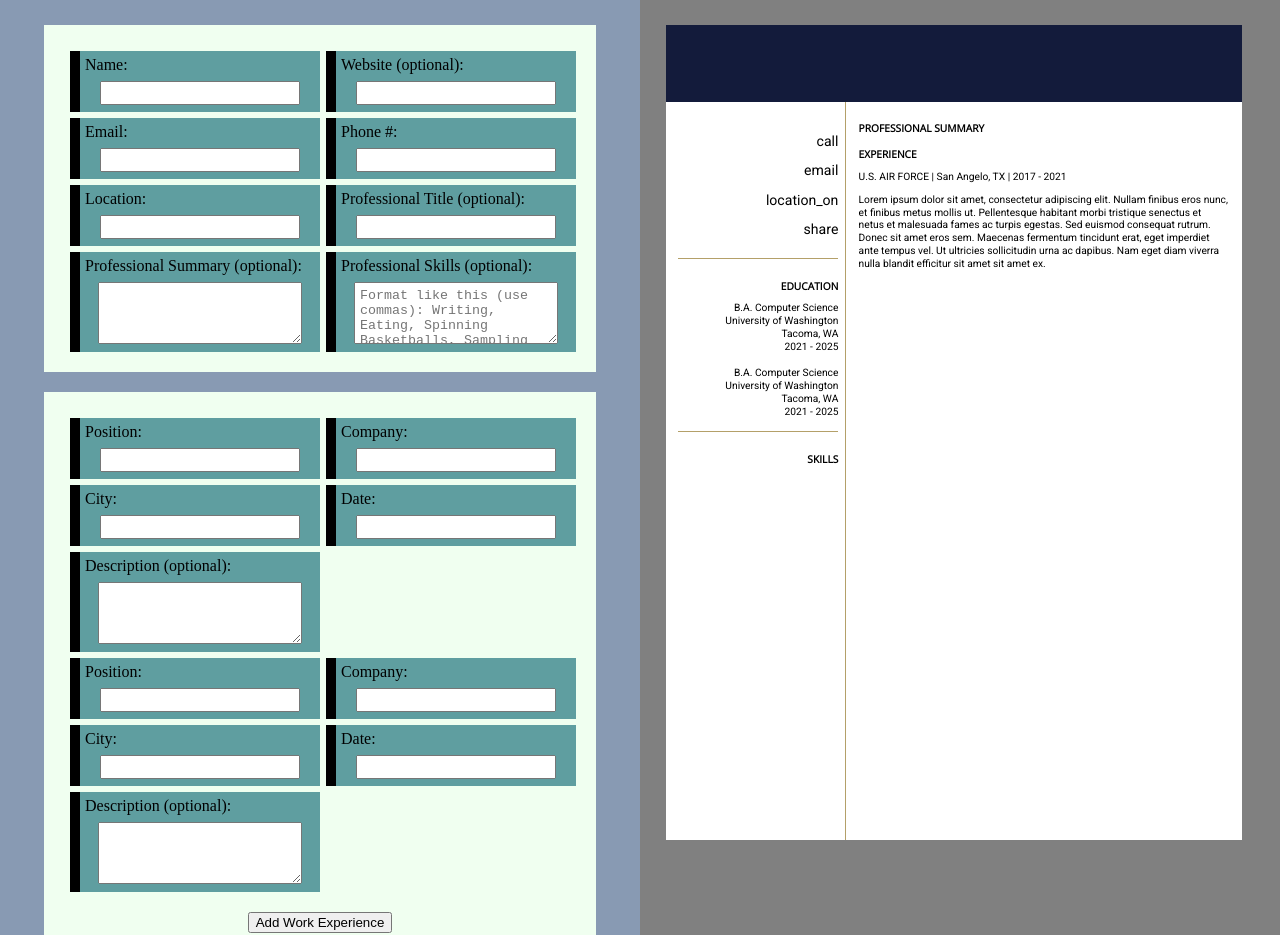
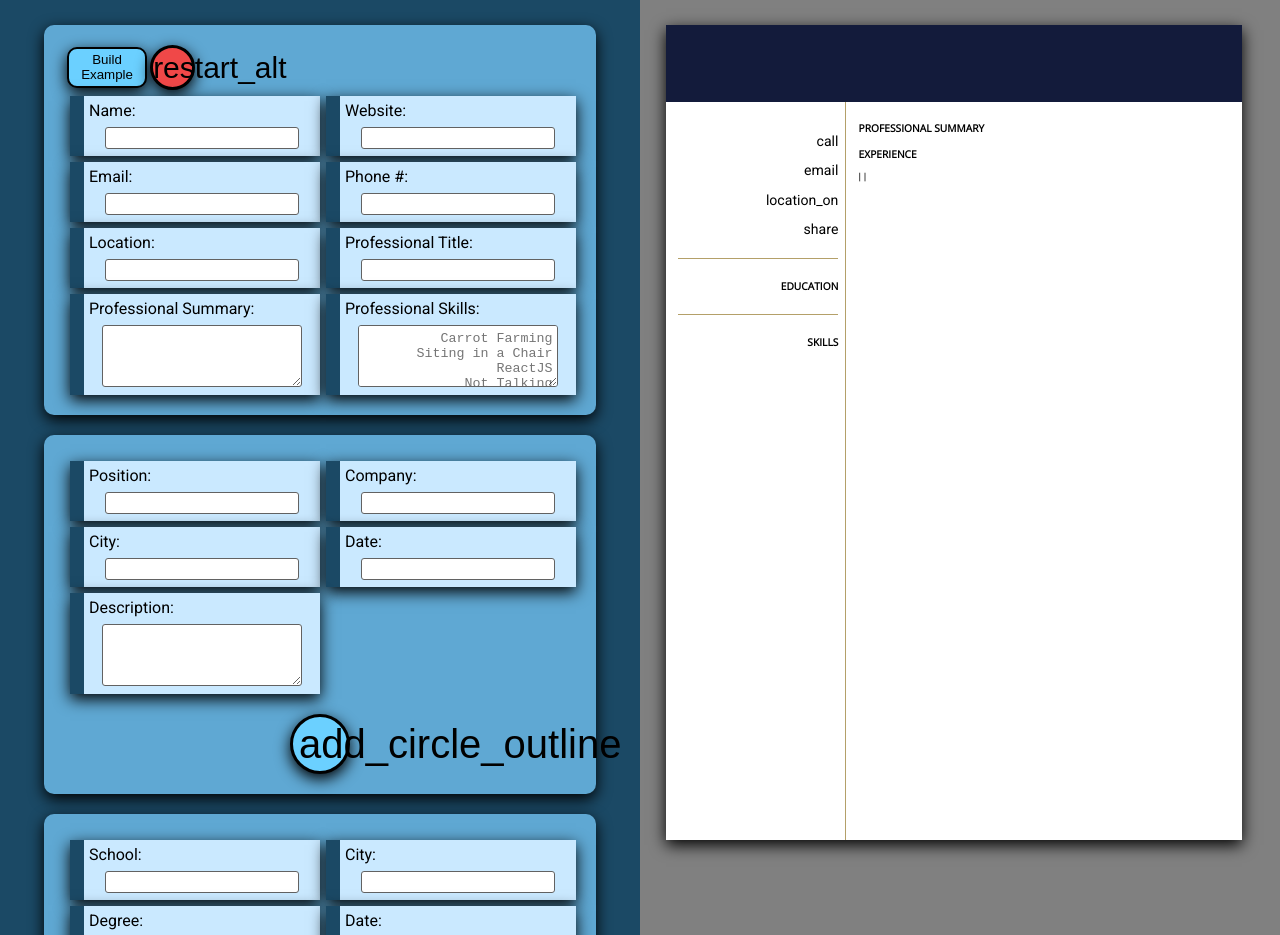
Before and after one commit to cmstiver/cv-app, a React (Create React App) app: page / in a window 1280 px wide. Shown: the top 935 px of the page. Built offline with nearby package versions, Linux system fonts and the light colour scheme; the HTML template or start-up script is replaced by a standard one.

Commit message:
styled page

```diff
--- a/src/App.js
+++ b/src/App.js
@@ -30,17 +30,10 @@ class App extends Component {
           date: '',
           description: '',
         },
-        {
-          key: uniqid(),
-          position: '',
-          company: '',
-          city: '',
-          date: '',
-          description: '',
-        },
       ],
       education: [
         {
+          key: uniqid(),
           school: '',
           city: '',
           degree: '',
@@ -61,20 +54,151 @@ class App extends Component {
 
   onChangeHandlerArrays = (e, section) => {
     this.setState((prevState) => ({
-      [section]: prevState[section].map((x) => (x.key === e.target.parentNode.parentNode.id ? { ...x, [e.target.name]: e.target.value } : x)),
+      [section]: prevState[section].map((x) => (x.key === e.target.parentNode.parentNode.getAttribute('data-key')
+        ? { ...x, [e.target.name]: e.target.value }
+        : x)),
     }));
+  };
+
+  addWork = () => {
+    this.setState((prevState) => ({
+      experience: [
+        ...prevState.experience,
+        {
+          key: uniqid(),
+          position: '',
+          company: '',
+          city: '',
+          date: '',
+          description: '',
+        },
+      ],
+    }));
+  };
+
+  addEdu = () => {
+    this.setState((prevState) => ({
+      education: [
+        ...prevState.education,
+        {
+          key: uniqid(),
+          school: '',
+          city: '',
+          degree: '',
+          date: '',
+        },
+      ],
+    }));
+  };
+
+  reset = () => {
+    this.setState({
+      general: {
+        name: '',
+        website: '',
+        email: '',
+        phone: '',
+        location: '',
+        title: '',
+        summary: '',
+        skills: '',
+      },
+      experience: [
+        {
+          key: uniqid(),
+          position: '',
+          company: '',
+          city: '',
+          date: '',
+          description: '',
+        },
+      ],
+      education: [
+        {
+          key: uniqid(),
+          school: '',
+          city: '',
+          degree: '',
+          date: '',
+        },
+      ],
+    });
+  };
+
+  buildExample = () => {
+    this.setState({
+      general: {
+        name: 'CHAYSE STIVER',
+        website: 'https://github.com/cmstiver',
+        email: 'cmstiver@fakegmail.com',
+        phone: '555-555-5555',
+        location: 'Tacoma, WA',
+        title: 'Software Developer',
+        summary:
+          'Lorem ipsum dolor sit amet, consectetur adipiscing elit. Nunc sed commodo justo. Praesent nec dolor neque. Nam mattis ligula quis odio sollicitudin, sed vestibulum lectus egestas. Etiam nisi nisl, tincidunt sed dui et, efficitur fringilla felis. Aenean mauris turpis, accumsan vitae interdum eget, efficitur ut nisi. Fusce ac mi vel odio congue ultricies. Proin vitae turpis sit amet dolor viverra ullamcorper. Aliquam a quam aliquam, egestas metus aliquet, auctor lectus. Nullam id cursus sapien. Fusce rutrum eu erat id efficitur. Nam lacus diam, faucibus a ullamcorper ut, pharetra nec dui. Cras tincidunt, turpis nec semper laoreet, nisl nisl condimentum mauris, at pulvinar odio odio ut nisl.',
+        skills: 'Hazmat Technician Certifiedn\nReactJS\nJavascript\nCSS/HTML\nJest\nWebpack',
+      },
+      experience: [
+        {
+          key: uniqid(),
+          position: 'Bioenvironmental Engineering Technician',
+          company: 'U.S. AIR FORCE',
+          city: 'San Angelo, TX',
+          date: 'Feb 2017 - Feb 2021',
+          description:
+            'Performed and managed occupational and environmental health-related activities to include anticipating, recognizing, evaluating, and controlling exposure(s) to chemical, biological, and radiological hazards to meet compliance standards.',
+        },
+        {
+          key: uniqid(),
+          position: 'Ambulance Dispatcher',
+          company: 'MEDIC ONE MEDICAL RESPONSE',
+          city: 'Dallas, TX',
+          date: 'May 2016 — Feb 2017',
+          description:
+            '- Answered emergency and non-emergency calls and documented important information in detail.\n- Used radio, phone, and computer to direct crews and other field units to appropriate sites.\n- Supervised the route and status of field units to prioritize daily schedules.\n- Maintained and updated call logs, call records, and other important documentation.',
+        },
+        {
+          key: uniqid(),
+          position: 'Crew Member',
+          company: "WENDY'S",
+          city: 'Ocean Springs, MS',
+          date: 'Jul 2014 — May 2016',
+          description:
+            'Provided a level of customer service that exceeded expectations and swiftly prepared food made to order. ',
+        },
+      ],
+      education: [
+        {
+          key: uniqid(),
+          school: 'University of Washington',
+          city: 'Tacoma, WA',
+          degree: 'Working Towards B.A.',
+          date: '2021 - Present',
+        },
+      ],
+    });
   };
 
   render() {
     return (
       <>
         <div id="form">
-          <General state={this.state} onChangeHandler={this.onChangeHandlerGeneral} />
+          <General
+            general={this.state.general}
+            onChangeHandler={this.onChangeHandlerGeneral}
+            reset={this.reset}
+            buildExample={this.buildExample}
+          />
           <WorkExperience
-            workExperience={this.state.experience}
+            experience={this.state.experience}
             onChangeHandler={this.onChangeHandlerArrays}
+            addWork={this.addWork}
           />
-          <Education />
+          <Education
+            education={this.state.education}
+            onChangeHandler={this.onChangeHandlerArrays}
+            addEdu={this.addEdu}
+          />
         </div>
         <CV state={this.state} />
       </>
--- a/src/components/Form/Education.js
+++ b/src/components/Form/Education.js
@@ -3,26 +3,60 @@ import React from 'react';
 function Education(props) {
   return (
     <div id="work-experience" className="info-container">
-      <div id="work-form" className="form">
+      <div id="work-form">
+        {props.education.map((edu) => (
+          <div key={edu.key} data-key={edu.key} className="form">
             <div>
               <p>School: </p>
-          <input id="school" />
+              <input
+                className="school"
+                name="school"
+                value={edu.school}
+                onChange={(e) => {
+                  props.onChangeHandler(e, 'education');
+                }}
+              />
             </div>
             <div>
               <p>City: </p>
-          <input id="school-city" />
+              <input
+                className="school-city"
+                name="city"
+                value={edu.city}
+                onChange={(e) => {
+                  props.onChangeHandler(e, 'education');
+                }}
+              />
             </div>
             <div>
               <p>Degree: </p>
-          <input id="degree" />
+              <input
+                className="degree"
+                name="degree"
+                value={edu.degree}
+                onChange={(e) => {
+                  props.onChangeHandler(e, 'education');
+                }}
+              />
             </div>
             <div>
               <p>Date: </p>
-          <input id="school-date" />
+              <input
+                className="school-date"
+                name="date"
+                value={edu.date}
+                onChange={(e) => {
+                  props.onChangeHandler(e, 'education');
+                }}
+              />
             </div>
           </div>
+        ))}
+      </div>
       <div className="add">
-        <button type="button">Add School</button>
+        <button type="button" id="add-edu" onClick={props.addEdu} className="material-icons">
+          add_circle_outline
+        </button>
       </div>
     </div>
   );
--- a/src/components/Form/General.js
+++ b/src/components/Form/General.js
@@ -3,22 +3,32 @@ import React from 'react';
 function General(props) {
   return (
     <div id="general" className="info-container">
+      <div>
+        <button type="button" id="build" onClick={props.buildExample}>
+          Build Example
+        </button>
+        <button type="button" id="reset" onClick={props.reset} className="material-icons">
+          restart_alt
+        </button>
+      </div>
       <div id="general-form" className="form">
         <div>
           <p>Name: </p>
           <input
             id="name"
             name="name"
+            value={props.general.name}
             onChange={(e) => {
               props.onChangeHandler(e, 'general');
             }}
           />
         </div>
         <div>
-          <p>Website (optional): </p>
+          <p>Website: </p>
           <input
             id="website"
             name="website"
+            value={props.general.website}
             onChange={(e) => {
               props.onChangeHandler(e, 'general');
             }}
@@ -29,6 +39,7 @@ function General(props) {
           <input
             id="email"
             name="email"
+            value={props.general.email}
             onChange={(e) => {
               props.onChangeHandler(e, 'general');
             }}
@@ -39,6 +50,7 @@ function General(props) {
           <input
             id="phone"
             name="phone"
+            value={props.general.phone}
             onChange={(e) => {
               props.onChangeHandler(e, 'general');
             }}
@@ -49,42 +61,46 @@ function General(props) {
           <input
             id="location"
             name="location"
+            value={props.general.location}
             onChange={(e) => {
               props.onChangeHandler(e, 'general');
             }}
           />
         </div>
         <div>
-          <p>Professional Title (optional): </p>
+          <p>Professional Title: </p>
           <input
             id="title"
             name="title"
+            value={props.general.title}
             onChange={(e) => {
               props.onChangeHandler(e, 'general');
             }}
           />
         </div>
         <div>
-          <p>Professional Summary (optional): </p>
+          <p>Professional Summary: </p>
           <textarea
             id="summary"
             className="textbox"
             name="summary"
+            value={props.general.summary}
             onChange={(e) => {
               props.onChangeHandler(e, 'general');
             }}
           />
         </div>
         <div>
-          <p>Professional Skills (optional): </p>
+          <p>Professional Skills: </p>
           <textarea
             id="skills"
             className="textbox"
             name="skills"
+            value={props.general.skills}
             onChange={(e) => {
               props.onChangeHandler(e, 'general');
             }}
-            placeholder="Format like this (use commas): Writing, Eating, Spinning Basketballs, Sampling Tap Water"
+            placeholder={'Carrot Farming\nSiting in a Chair\nReactJS\nNot Talking'}
           />
         </div>
       </div>
--- a/src/components/Form/WorkExperience.js
+++ b/src/components/Form/WorkExperience.js
@@ -4,13 +4,14 @@ function WorkExperience(props) {
   return (
     <div id="work-experience" className="info-container">
       <div id="work-form">
-        {props.workExperience.map((workplace) => (
-          <div id={workplace.key} key={workplace.key} className="form">
+        {props.experience.map((workplace) => (
+          <div key={workplace.key} data-key={workplace.key} className="form">
             <div>
               <p>Position: </p>
               <input
                 className="position"
                 name="position"
+                value={workplace.position}
                 onChange={(e) => {
                   props.onChangeHandler(e, 'experience');
                 }}
@@ -18,25 +19,55 @@ function WorkExperience(props) {
             </div>
             <div>
               <p>Company: </p>
-              <input className="company" />
+              <input
+                className="company"
+                name="company"
+                value={workplace.company}
+                onChange={(e) => {
+                  props.onChangeHandler(e, 'experience');
+                }}
+              />
             </div>
             <div>
               <p>City: </p>
-              <input className="work-city" />
+              <input
+                className="work-city"
+                name="city"
+                value={workplace.city}
+                onChange={(e) => {
+                  props.onChangeHandler(e, 'experience');
+                }}
+              />
             </div>
             <div>
               <p>Date: </p>
-              <input className="work-date" />
+              <input
+                className="work-date"
+                name="date"
+                value={workplace.date}
+                onChange={(e) => {
+                  props.onChangeHandler(e, 'experience');
+                }}
+              />
             </div>
             <div>
-              <p>Description (optional): </p>
-              <textarea className="work-description textbox" />
+              <p>Description: </p>
+              <textarea
+                className="work-description textbox"
+                name="description"
+                value={workplace.description}
+                onChange={(e) => {
+                  props.onChangeHandler(e, 'experience');
+                }}
+              />
             </div>
           </div>
         ))}
       </div>
       <div className="add">
-        <button type="button">Add Work Experience</button>
+        <button type="button" onClick={props.addWork} className="material-icons">
+          add_circle_outline
+        </button>
       </div>
     </div>
   );
--- a/src/components/Resume/Resume.js
+++ b/src/components/Resume/Resume.js
@@ -37,18 +37,14 @@ function CV(props) {
             <div id="cv-education" className="side-section">
               <p className="header">EDUCATION</p>
               <div className="cv-edu-list">
-                <div className="edu-group">
-                  <div className="edu-degree">B.A. Computer Science</div>
-                  <div className="edu-school">University of Washington</div>
-                  <div className="edu-city">Tacoma, WA</div>
-                  <div className="edu-date">2021 - 2025</div>
-                </div>
-                <div className="edu-group">
-                  <div className="edu-degree">B.A. Computer Science</div>
-                  <div className="edu-school">University of Washington</div>
-                  <div className="edu-city">Tacoma, WA</div>
-                  <div className="edu-date">2021 - 2025</div>
-                </div>
+                {education.map((edu) => (
+                  <div className="edu-group" key={edu.key}>
+                    <div className="edu-degree">{edu.degree}</div>
+                    <div className="edu-school">{edu.school}</div>
+                    <div className="edu-city">{edu.city}</div>
+                    <div className="edu-date">{edu.date}</div>
+                  </div>
+                ))}
               </div>
             </div>
             <div id="cv-skills" className="side-section">
@@ -61,18 +57,19 @@ function CV(props) {
             <div id="cv-summary">{general.summary}</div>
             <p className="header">EXPERIENCE</p>
             <div id="cv-work-list">
-              <div className="work-group">
-                <div className="cv-work-title">U.S. AIR FORCE | San Angelo, TX | 2017 - 2021</div>
-                <div className="cv-work-position">{experience[0].position}</div>
-                <div className="cv-work-description">
-                  Lorem ipsum dolor sit amet, consectetur adipiscing elit. Nullam finibus eros nunc,
-                  et finibus metus mollis ut. Pellentesque habitant morbi tristique senectus et
-                  netus et malesuada fames ac turpis egestas. Sed euismod consequat rutrum. Donec
-                  sit amet eros sem. Maecenas fermentum tincidunt erat, eget imperdiet ante tempus
-                  vel. Ut ultricies sollicitudin urna ac dapibus. Nam eget diam viverra nulla
-                  blandit efficitur sit amet sit amet ex.
+              {experience.map((workplace) => (
+                <div className="work-group" key={workplace.key}>
+                  <div className="cv-work-title">
+                    {`${workplace.company} `}
+                    |
+                    {` ${workplace.city} `}
+                    |
+                    {` ${workplace.date}`}
+                  </div>
+                  <div className="cv-work-position">{workplace.position}</div>
+                  <div className="cv-work-description">{workplace.description}</div>
                 </div>
-              </div>
+              ))}
             </div>
           </div>
         </div>
--- a/src/stylesheets/style.scss
+++ b/src/stylesheets/style.scss
@@ -6,9 +6,10 @@ body {
 }
 #cv {
   margin-left: 52%;
-  height: 68vw;
+  height: 90vw;
   padding-bottom: 25px;
   #cv-paper {
+    box-shadow: black 0px 5px 15px;
     $width: 45vw;
     top: 25px;
     position: -webkit-sticky;
@@ -85,7 +86,8 @@ body {
         }
         #cv-skills {
           #skills-list {
-            line-height: 1.5vw;
+            line-height: 2vw;
+            white-space: pre-line;
           }
         }
       }
@@ -93,6 +95,7 @@ body {
         padding: 1vw;
         line-height: 1vw;
         #cv-summary {
+          white-space: pre-line;
           margin-bottom: 1vw;
         }
         .work-group {
@@ -105,6 +108,7 @@ body {
             padding: 0.2vw 0;
           }
           .cv-work-description {
+            white-space: pre-line;
             padding: 0.2vw 0;
           }
         }
@@ -112,18 +116,21 @@ body {
     }
   }
 }
+#skills {
+  text-align: right;
+}
 
 #form {
   display: block;
   position: absolute;
-  background-color: rgb(136, 154, 179);
+  background-color: #1b4965;
   width: 50%;
-  min-height: 70vw;
+  min-height: 120vw;
   padding-top: 25px;
   padding-bottom: 25px;
 }
 .info-container {
-  background-color: honeydew;
+  background-color: #5fa8d3;
   width: 80%;
   padding: 20px;
   margin: auto;
@@ -132,18 +139,22 @@ body {
 .form {
   display: grid;
   grid-template-columns: 50% 50%;
+  font-family: 'Roboto', sans-serif;
   div {
-    background-color: cadetblue;
+    background-color: #cae9ff;
     display: flex;
     flex-direction: column;
-    border-left: black 10px solid;
+    border-left: #1b4965 14px solid;
     margin-top: 6px;
     margin-left: 6px;
+    box-shadow: black 0px 5px 15px;
   }
   input {
     font-size: medium;
     width: 80%;
     margin: 2px auto 7px auto;
+    border: rgb(98, 98, 98) 1px solid;
+    border-radius: 3px;
   }
   p {
     margin: 5px;
@@ -154,7 +165,8 @@ body {
     max-width: 80%;
     min-height: 50px;
     padding: 5px;
-    white-space: pre-line;
+    border: rgb(98, 98, 98) 1px solid;
+    border-radius: 3px;
   }
 }
 .add {
@@ -162,6 +174,62 @@ body {
   padding-bottom: 0px;
   display: flex;
   button {
+    background-color: rgb(107, 208, 255);
+    font-size: 40px;
     margin: auto;
+    border: black solid 3px;
+    border-radius: 50%;
+    width: 60px;
+    height: 60px;
+    cursor: pointer;
+    box-shadow: black 0px 5px 15px;
+    &:hover {
+      background-color: rgb(157, 224, 255);
+    }
+    &:active {
+      background-color: rgb(63, 121, 148);
+    }
   }
 }
+#build {
+  background-color: rgb(107, 208, 255);
+  display: inline-block;
+  padding: 0.2vw 0 0.3vw 0;
+  margin-left: 0.24vw;
+  vertical-align: middle;
+  width: 80px;
+  cursor: pointer;
+  border: black solid 2px;
+  border-radius: 10px;
+  box-shadow: black 0px 5px 15px;
+  &:hover {
+    background-color: rgb(157, 224, 255);
+  }
+  &:active {
+    background-color: rgb(63, 121, 148);
+  }
+}
+#reset {
+  display: inline-block;
+  padding: 0.2vw 0 0.3vw 0;
+  margin-left: 0.24vw;
+  vertical-align: middle;
+  font-size: 30px;
+  width: 45px;
+  height: 45px;
+  cursor: pointer;
+  border: black solid 3px;
+  border-radius: 50%;
+  background-color: rgb(240, 72, 72);
+  box-shadow: black 0px 5px 15px;
+  &:hover {
+    background-color: rgb(241, 112, 112);
+  }
+  &:active {
+    background-color: rgb(180, 52, 52);
+  }
+}
+.info-container {
+  box-shadow: black 0px 5px 15px;
+  border-radius: 10px;
+}
```
Lines whose indentation alone changed are shown as unchanged.
